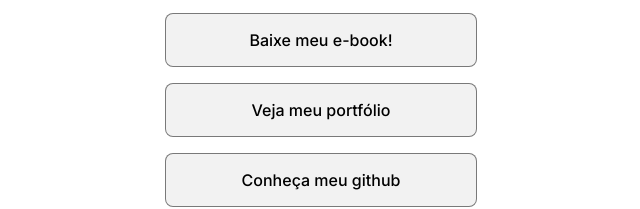
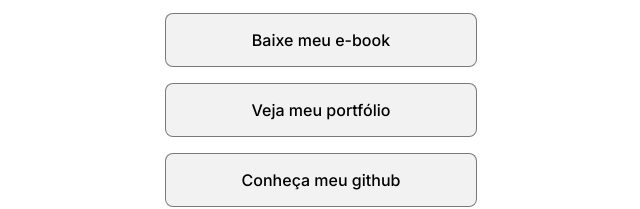
Before and after one commit to tatioliver/projeto-estudo, a plain HTML site: page index.html in a window 1280 px wide. Shown: the part 364-573 px from the top of the page, 319-959 px from the left. Drawn offline with nearby package versions, Linux system fonts and the light colour scheme.

Commit message:
Alterando usuario

```diff
--- a/index.html
+++ b/index.html
@@ -30,7 +30,7 @@
         </li>
 
         <li>
-          <a href="#">Baixe meu e-book!</a>
+          <a href="#">Baixe meu e-book</a>
         </li>
 
         <li>
```
